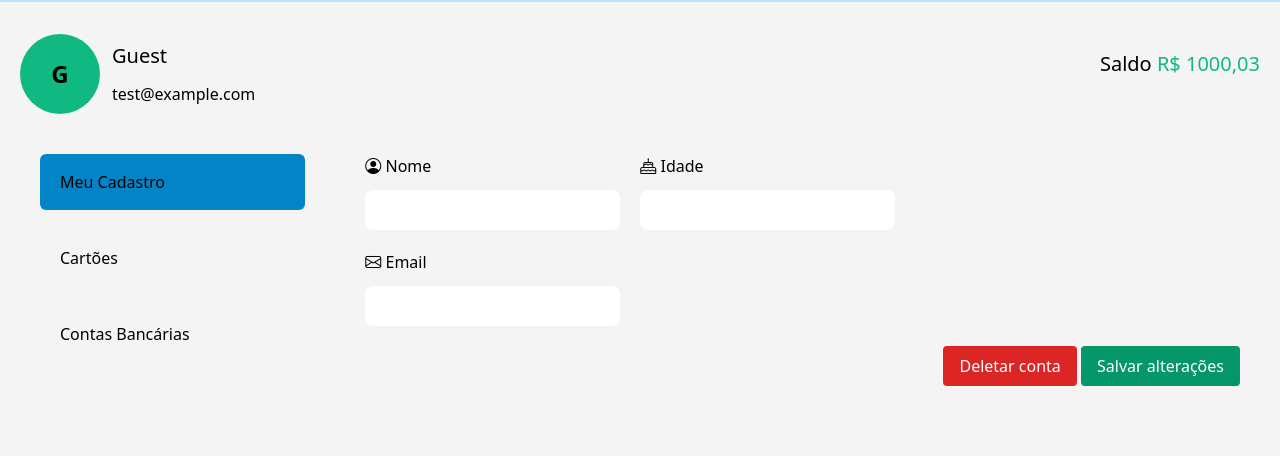
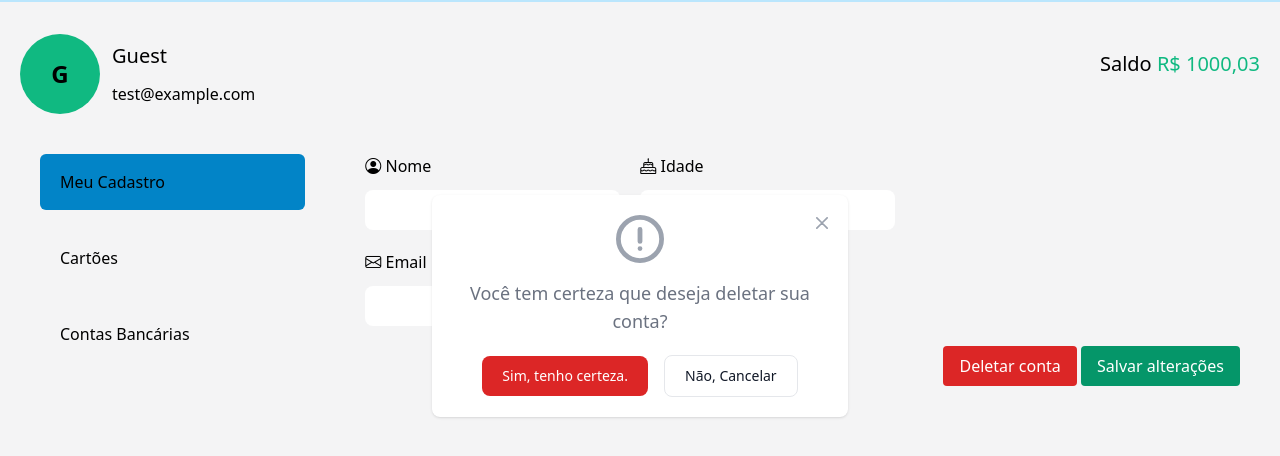
Before and after one commit to NikolasMenezes/finance_control, a website with bundled scripts: page views/settings.html in a window 1280 px wide. Both pictures are taken after a click on the button "Deletar conta". Shown: the part 94-550 px from the top of the page. Built offline with nearby package versions, Linux system fonts and the light colour scheme; no server answers.

Commit message:
feat: add modal confirmation

```diff
--- /dev/null
+++ b/assets/js/utils/popup-modal.js
@@ -0,0 +1,27 @@
+const modal = document.getElementById("default-modal");
+const openModalButtons = document.querySelectorAll("[data-modal-target]");
+const closeModalButtons = document.querySelectorAll("[data-modal-hide]");
+
+openModalButtons.forEach((button) => {
+  button.addEventListener("click", () => {
+    const targetModal = document.getElementById(button.dataset.modalTarget);
+    openModal(targetModal);
+  });
+});
+
+closeModalButtons.forEach((button) => {
+  button.addEventListener("click", () => {
+    const targetModal = document.getElementById(button.dataset.modalHide);
+    closeModal(targetModal);
+  });
+});
+
+function openModal(modal) {
+  modal.classList.remove("hidden");
+  modal.setAttribute("aria-hidden", "false");
+}
+
+function closeModal(modal) {
+  modal.classList.add("hidden");
+  modal.setAttribute("aria-hidden", "true");
+}
--- a/views/settings.html
+++ b/views/settings.html
@@ -13,6 +13,7 @@
   <link rel="stylesheet" href="../assets/css/output.css">
   <!-- My js -->
   <script type="module" src="../assets/js/settings.js" defer></script>
+  <script type="module" src="../assets/js/utils/popup-modal.js" defer></script>
   <script type="module" src="../assets/js/settings/my-registration.js" defer></script>
 </head>
 
@@ -121,7 +122,7 @@
           </div>
           <div class="self-end">
             <button class="rounded px-4 bg-red-600 hover:bg-red-700 duration-300 h-10 text-white mb-5" type="button"
-              id="delete-account-btn">
+              data-modal-target="popup-modal" data-modal-toggle="popup-modal">
               Deletar conta
             </button>
             <button class="rounded px-4 bg-emerald-600 hover:bg-emerald-700 duration-300 h-10 text-white mb-5"
@@ -138,7 +139,45 @@
         bank accounts
       </section>
     </div>
+
+
+
   </main>
+  <div id="popup-modal" tabindex="-1"
+    class="hidden overflow-y-auto overflow-x-hidden fixed inset-0 z-50 justify-center items-center">
+    <div class="absolute left-1/2 top-1/2 -translate-y-1/2 -translate-x-1/2 p-4 w-full max-w-md max-h-full">
+      <div class="relative bg-white rounded-lg shadow dark:bg-gray-700">
+        <button type="button"
+          class="absolute top-3 end-2.5 text-gray-400 bg-transparent hover:bg-gray-200 hover:text-gray-900 rounded-lg text-sm w-8 h-8 ms-auto inline-flex justify-center items-center dark:hover:bg-gray-600 dark:hover:text-white"
+          data-modal-hide="popup-modal">
+          <svg class="w-3 h-3" aria-hidden="true" xmlns="http://www.w3.org/2000/svg" fill="none" viewBox="0 0 14 14">
+            <path stroke="currentColor" stroke-linecap="round" stroke-linejoin="round" stroke-width="2"
+              d="m1 1 6 6m0 0 6 6M7 7l6-6M7 7l-6 6" />
+          </svg>
+          <span class="sr-only">Fechar</span>
+        </button>
+        <div class="p-4 md:p-5 text-center">
+          <svg class="mx-auto mb-4 text-gray-400 w-12 h-12 dark:text-gray-200" aria-hidden="true"
+            xmlns="http://www.w3.org/2000/svg" fill="none" viewBox="0 0 20 20">
+            <path stroke="currentColor" stroke-linecap="round" stroke-linejoin="round" stroke-width="2"
+              d="M10 11V6m0 8h.01M19 10a9 9 0 1 1-18 0 9 9 0 0 1 18 0Z" />
+          </svg>
+          <h3 class="mb-5 text-lg font-normal text-gray-500 dark:text-gray-400">Você tem certeza que deseja deletar sua
+            conta?</h3>
+          <button data-modal-hide="popup-modal" type="button" id="delete-account-btn"
+            class="text-white bg-red-600 hover:bg-red-800 focus:ring-4 focus:outline-none focus:ring-red-300 dark:focus:ring-red-800 font-medium rounded-lg text-sm inline-flex items-center px-5 py-2.5 text-center">
+            Sim, tenho certeza.
+          </button>
+          <button data-modal-hide="popup-modal" type="button"
+            class="py-2.5 px-5 ms-3 text-sm font-medium text-gray-900 focus:outline-none bg-white rounded-lg border border-gray-200 hover:bg-gray-100 hover:text-blue-700 focus:z-10 focus:ring-4 focus:ring-gray-100 dark:focus:ring-gray-700 dark:bg-gray-800 dark:text-gray-400 dark:border-gray-600 dark:hover:text-white dark:hover:bg-gray-700">
+            Não, Cancelar
+          </button>
+        </div>
+      </div>
+    </div>
+  </div>
+
+
 </body>
 
 </html>
```
